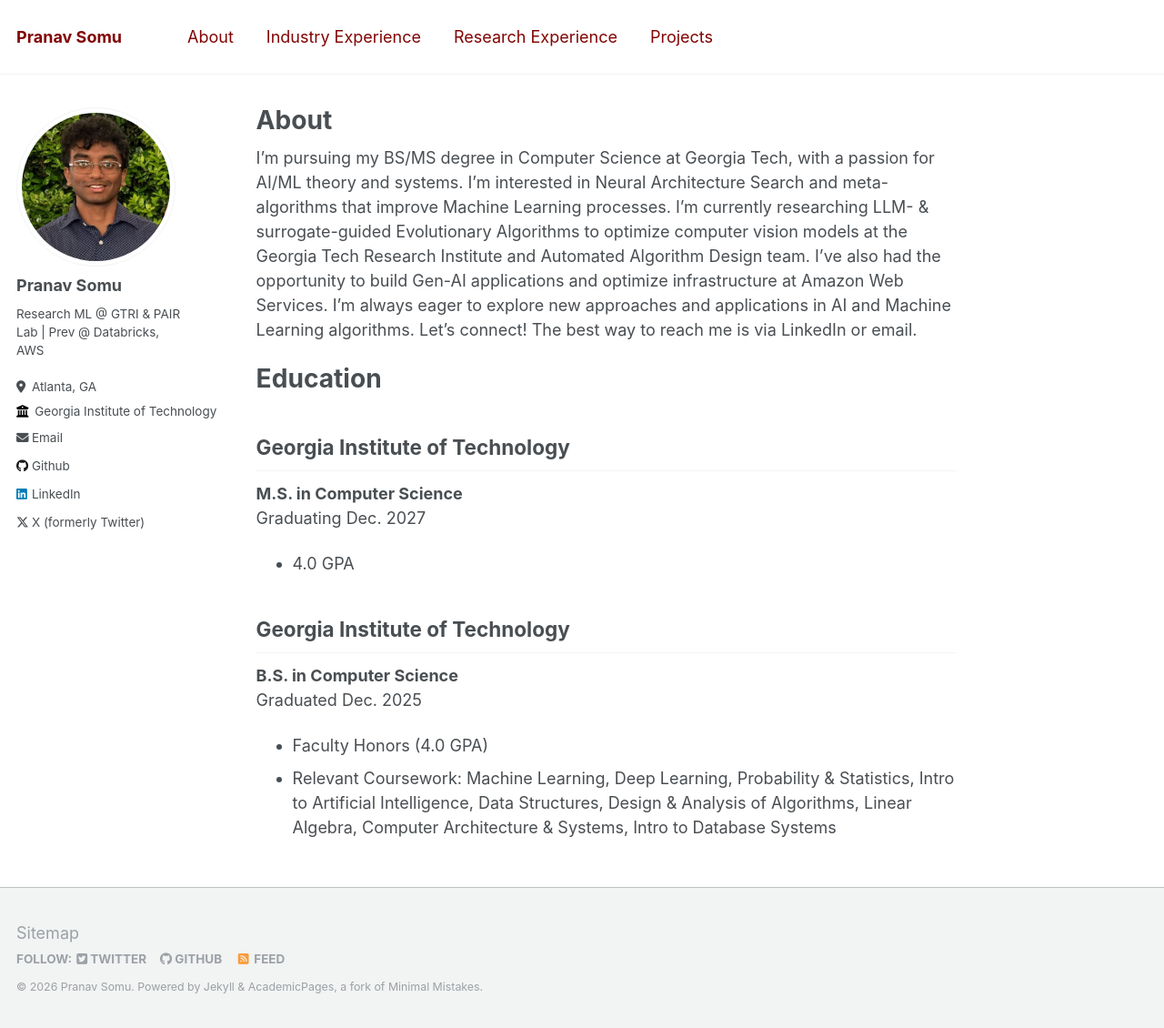
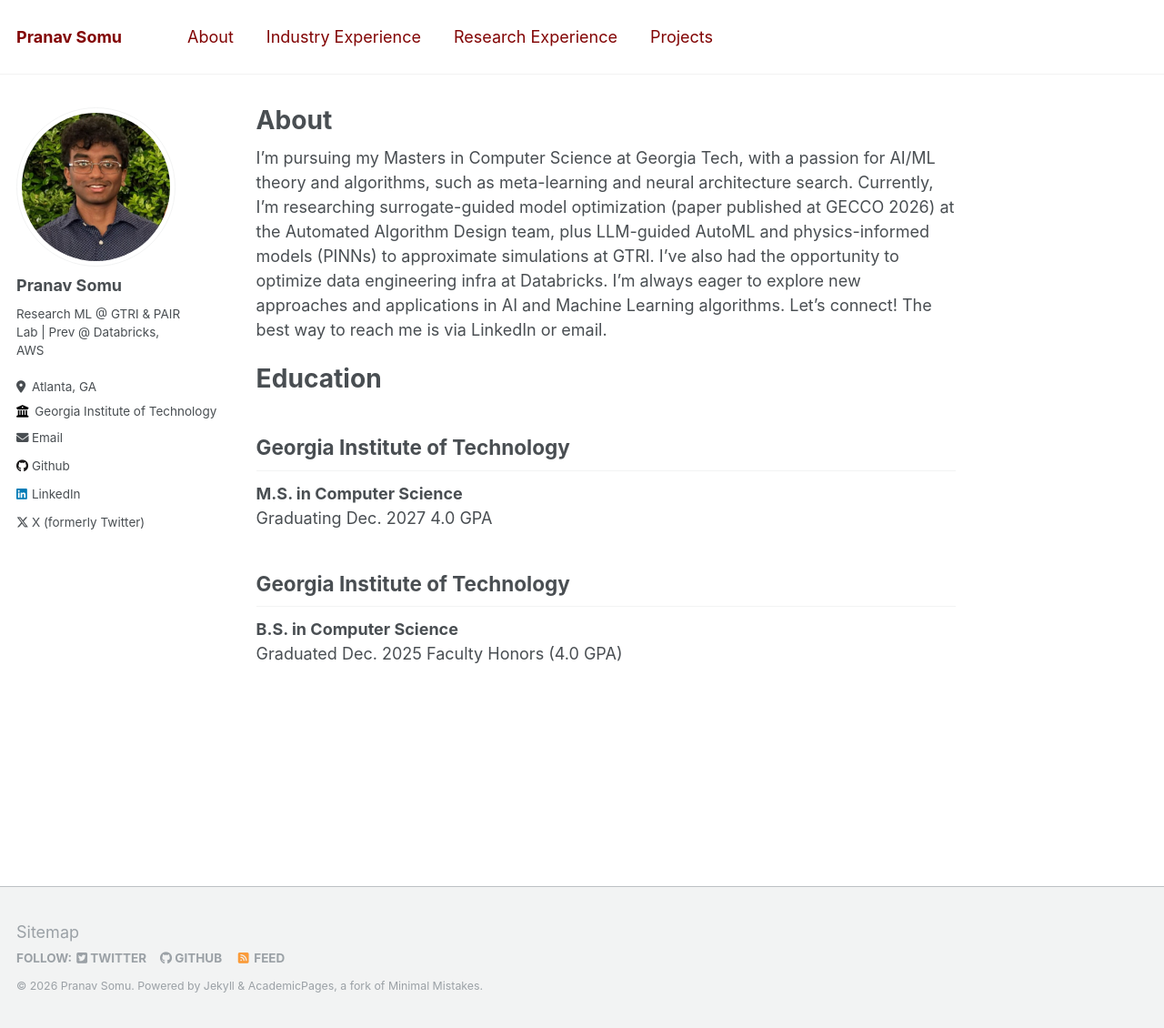
Before and after one commit to pcsom/pcsom.github.io, a Jekyll site: the page built from _pages/about.md, in a window 1280 px wide and 1130 px high. Shown: the whole window at 91% size. Built offline with Jekyll 4.4.1, drawn with Linux system fonts in a browser that asks for light colours.

Commit message:
Update about-me info

```diff
--- a/_pages/about.md
+++ b/_pages/about.md
@@ -7,7 +7,7 @@ redirect_from:
   - /about.html
 ---
 
-I'm pursuing my BS/MS degree in Computer Science at Georgia Tech, with a passion for AI/ML theory and systems. I'm interested in Neural Architecture Search and meta-algorithms that improve Machine Learning processes. I'm currently researching LLM- & surrogate-guided Evolutionary Algorithms to optimize computer vision models at the Georgia Tech Research Institute and Automated Algorithm Design team. I've also had the opportunity to build Gen-AI applications and optimize infrastructure at Amazon Web Services. I'm always eager to explore new approaches and applications in AI and Machine Learning algorithms. Let's connect! The best way to reach me is via LinkedIn or email.
+I'm pursuing my Masters in Computer Science at Georgia Tech, with a passion for AI/ML theory and algorithms, such as meta-learning and neural architecture search. Currently, I’m researching surrogate-guided model optimization (paper published at GECCO 2026) at the Automated Algorithm Design team, plus LLM-guided AutoML and physics-informed models (PINNs) to approximate simulations at GTRI. I've also had the opportunity to optimize data engineering infra at Databricks. I'm always eager to explore new approaches and applications in AI and Machine Learning algorithms. Let's connect! The best way to reach me is via LinkedIn or email.
 
 Education
 ======
@@ -16,13 +16,10 @@ Georgia Institute of Technology
 ------
 **M.S. in Computer Science**
 Graduating Dec. 2027
-
-* 4.0 GPA
+4.0 GPA
 
 Georgia Institute of Technology
 ------
 **B.S. in Computer Science**
 Graduated Dec. 2025
-
-* Faculty Honors (4.0 GPA)
-* Relevant Coursework: Machine Learning, Deep Learning, Probability & Statistics, Intro to Artificial Intelligence, Data Structures, Design & Analysis of Algorithms, Linear Algebra, Computer Architecture & Systems, Intro to Database Systems
+Faculty Honors (4.0 GPA)
```
Also changed, not shown: README.md (+2 -39 lines).
